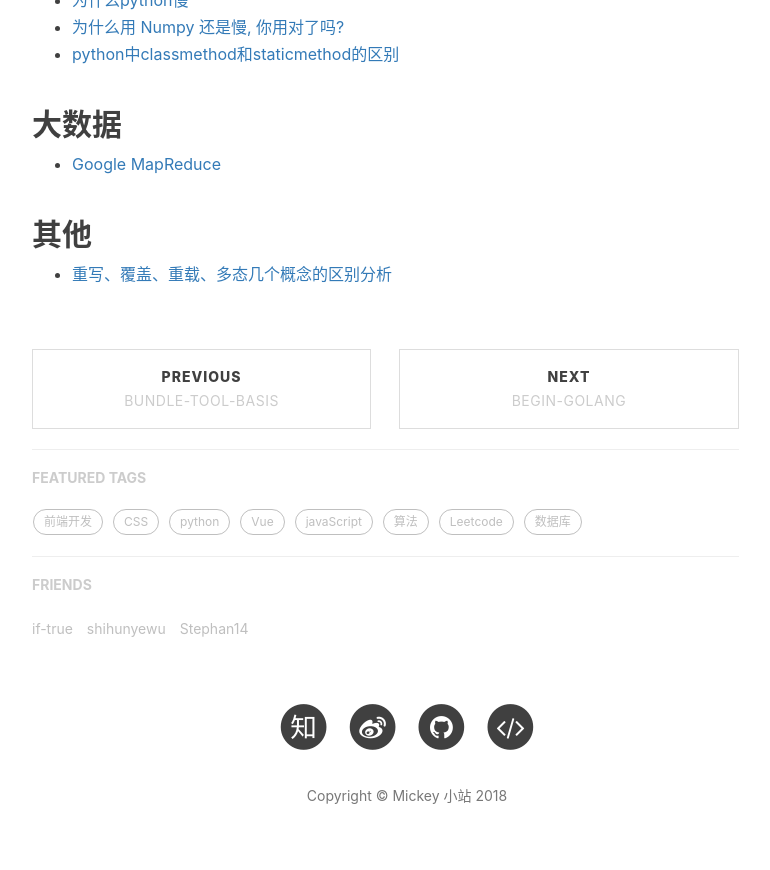
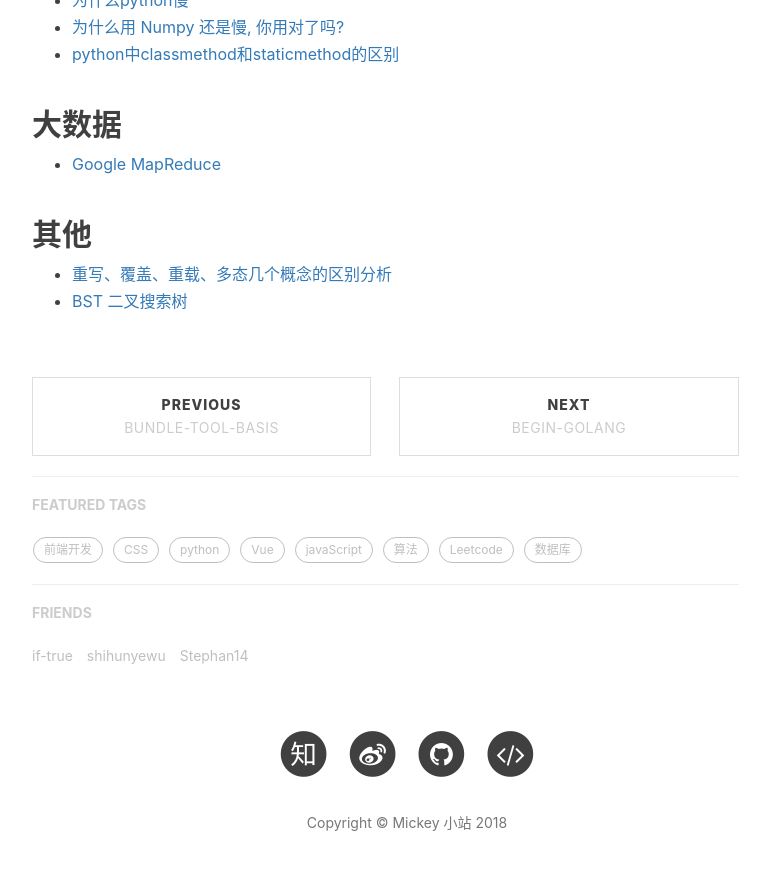
Before and after one commit to mickey0524/mickey0524.github.io, a Jekyll site: the page built from _posts/2017-10-20-superior-article.md, in a window 1280 px wide and 900 px high, scrolled down 2067 px. Shown: the top 870 px of the window, without its empty margins (233-1003 px from the left). Built offline with Jekyll 4.4.1, drawn with Linux system fonts in a browser that asks for light colours; nearby versions of some CDN libraries; comment, search, counter and statistics services are not loaded.

Commit message:
feat(article): 增加BST文章

```diff
--- a/_posts/2017-10-20-superior-article.md
+++ b/_posts/2017-10-20-superior-article.md
@@ -73,3 +73,4 @@ tags:
 ## 其他
 
 * [重写、覆盖、重载、多态几个概念的区别分析](https://blog.csdn.net/ericbaner/article/details/3857268)
+* [BST 二叉搜索树](https://songlee24.github.io/2015/01/13/binary-search-tree/)
```
